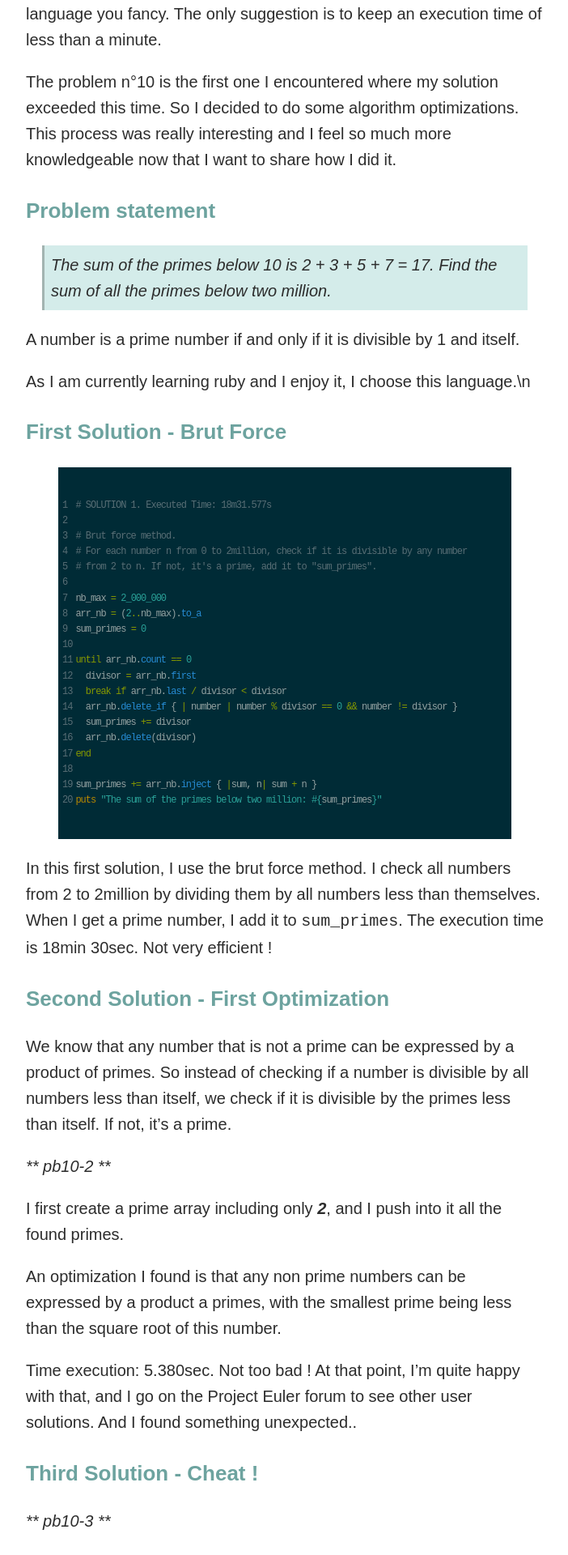
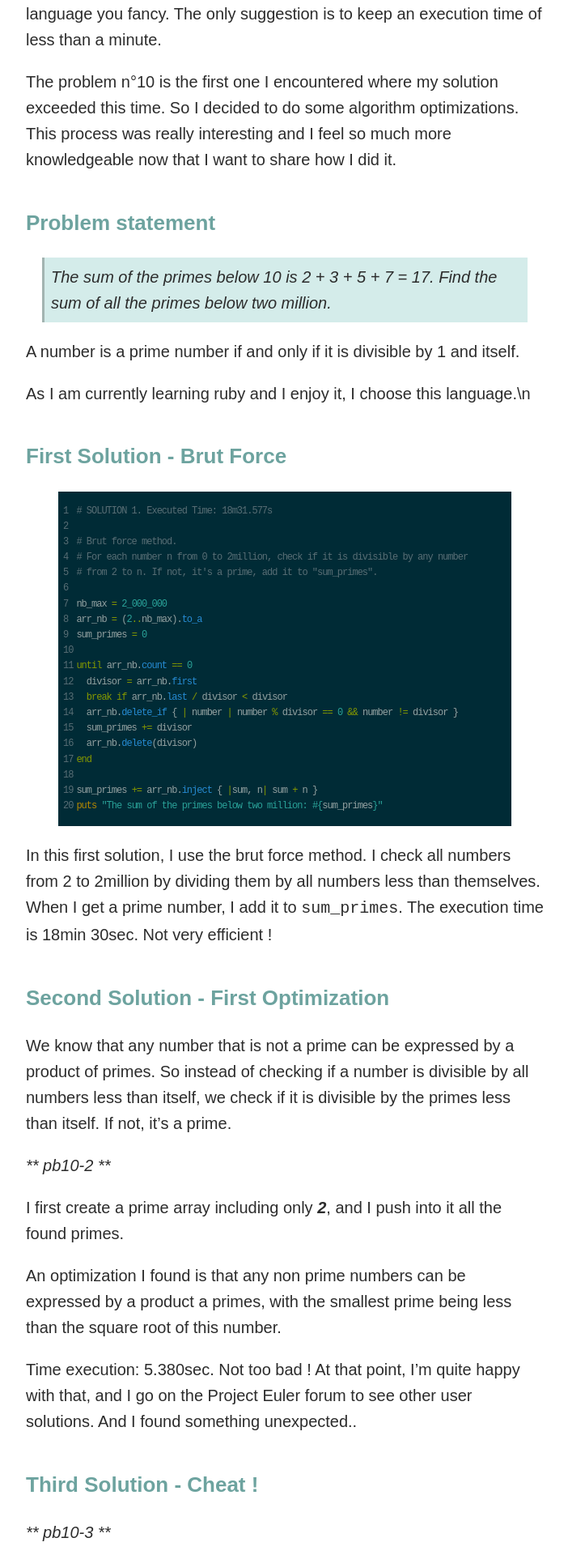
Before and after one commit to florianmainguy/florianmainguy.github.io, a Jekyll site: the page built from _posts/2015-08-28-sum-of-prime-numbers-program-optimization.markdown, in a window 1280 px wide. Shown: the part 568-2488 px from the top of the page at 81% size, without its empty margins (288-990 px from the left). Built offline with Jekyll 4.4.1, drawn with Linux system fonts in a browser that asks for light colours.

Commit message:
restructuration

```diff
--- a/_sass/_layout.scss
+++ b/_sass/_layout.scss
@@ -69,7 +69,7 @@
 h2 {
     font-size: 26px;
     color:#6DA39F;
-    padding-top: 5px;
+    padding-top: 20px;
 }
 .post-date {
     FONT-FAMILY: "Avenir Next LT W01 Bold", "Avenir Next", sans-serif; FONT-WEIGHT: normal;FONT-SIZE: 13px;
@@ -105,7 +105,7 @@
     font-style: italic;
 }
 .highlight {
-    padding: 3px 2px 3px 2px;
+    padding: 0px 3px 0px 3px;
 }
 
 .highlight pre code {
```
